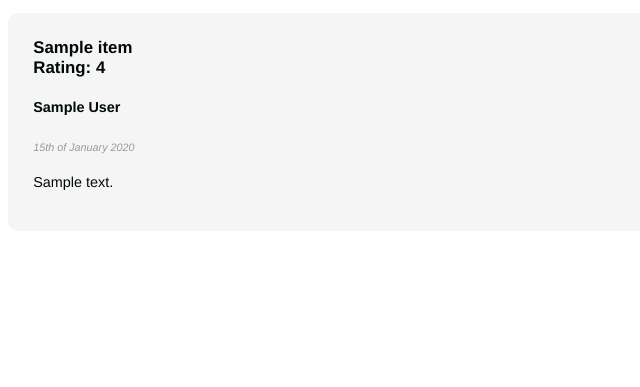
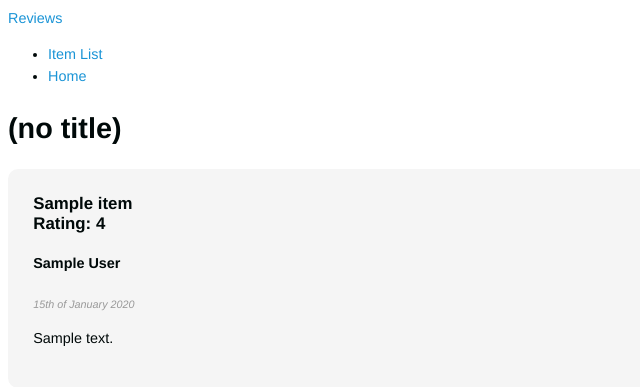
Before and after one commit to ronrest/reviews_app, a Django app: template templates/reviews/review_template.html in a window 1280 px wide. Shown: the top 387 px of the page, without its empty margins (0-640 px from the left). Run offline with Django 3.2, Linux system fonts and the light colour scheme; the template is opened without the code that fills it: most values are stand-ins (such as "Sample title", 1, 10 or a date in 2020).

Commit message:
TEMPLATES - Added a navbar to the base.html template

```diff
--- a/templates/reviews/base.html
+++ b/templates/reviews/base.html
@@ -7,7 +7,25 @@
     <title>{{page_title}}</title>
 </head>
 <body>
-{% block content %}
-{% endblock %}
+
+<div>
+    <nav>
+        <div>
+            <a href="{% url 'reviews:review_list' %}">Reviews</a>
+        </div>
+        <div id="navbar">
+            <ul>
+                <li><a href="{% url 'reviews:item_list' %}">Item List</a></li>
+                <li><a href="{% url 'reviews:review_list' %}">Home</a></li>
+            </ul>
+        </div>
+    </nav>
+
+    <h1>{% block title %}(no title){% endblock %}</h1>
+
+
+    {% block content %}(no content){% endblock %}
+</div>
+
 </body>
 </html>
```
